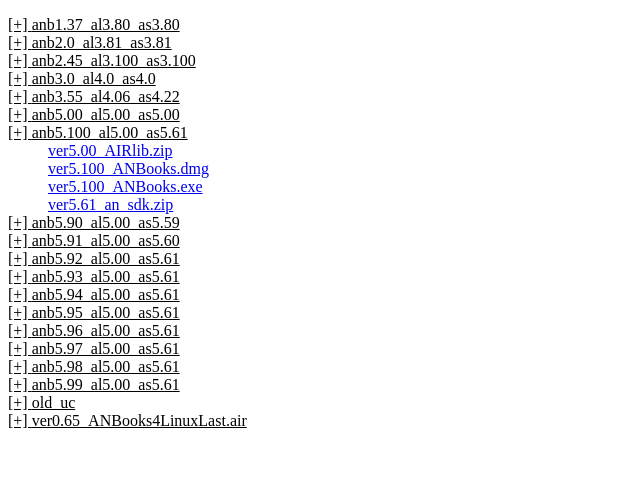
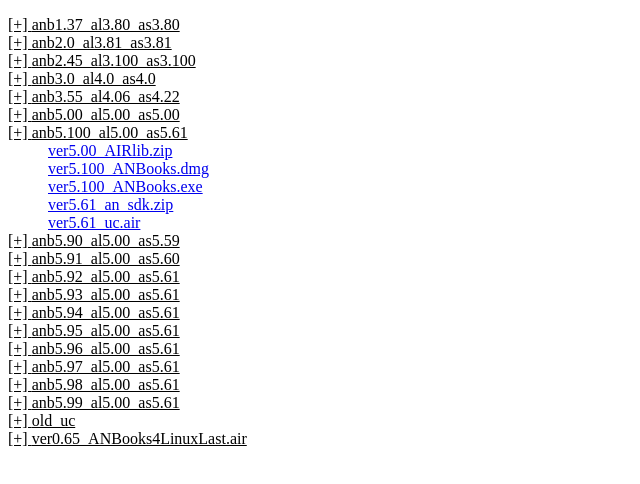
Before and after one commit to famibee/famibee.github.io, a plain HTML site: page OldApps/index.html in a window 1280 px wide. Both pictures are taken after a click on the element "anb5.100_al5.00_as5.61". Shown: the whole page, without its empty margins (0-640 px from the left). Drawn offline with nearby package versions, Linux system fonts and the light colour scheme.

```diff
--- a/OldApps/index.html
+++ b/OldApps/index.html
@@ -78,6 +78,7 @@
 <a href="anb5.100_al5.00_as5.61/ver5.100_ANBooks.dmg">ver5.100_ANBooks.dmg</a><br/>
 <a href="anb5.100_al5.00_as5.61/ver5.100_ANBooks.exe">ver5.100_ANBooks.exe</a><br/>
 <a href="anb5.100_al5.00_as5.61/ver5.61_an_sdk.zip">ver5.61_an_sdk.zip</a><br/>
+<a href="anb5.100_al5.00_as5.61/ver5.61_uc.air">ver5.61_uc.air</a><br/>
 </dd>
 
 <dt>anb5.90_al5.00_as5.59</dt>
```
Also changed, not shown: 1 other file.
